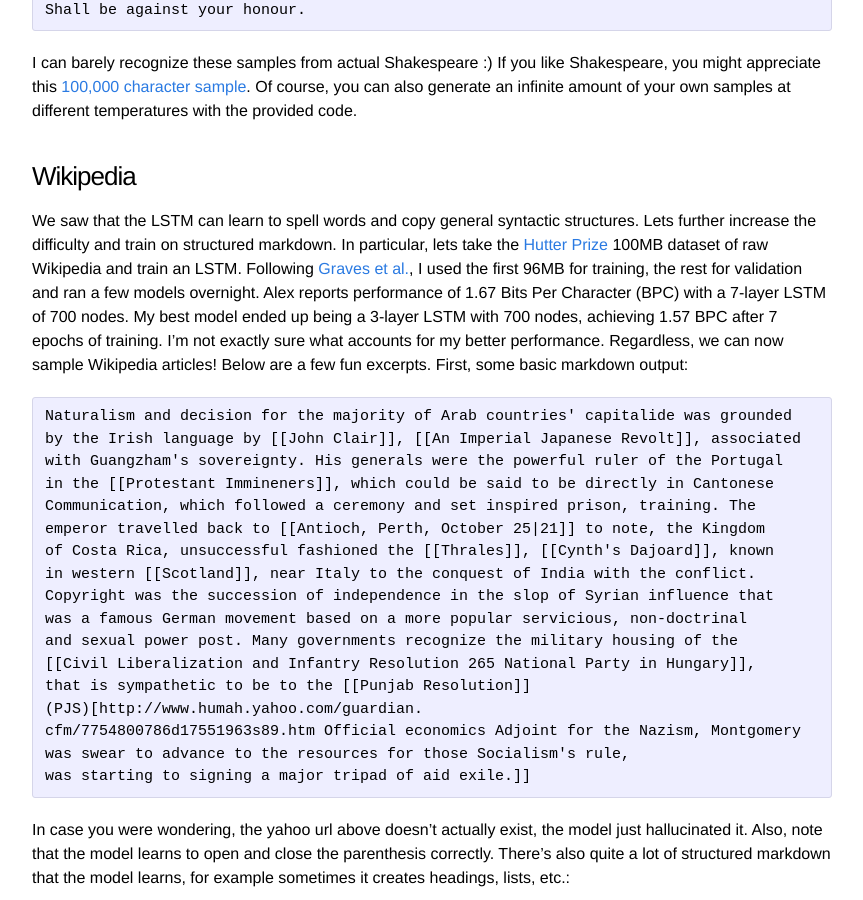
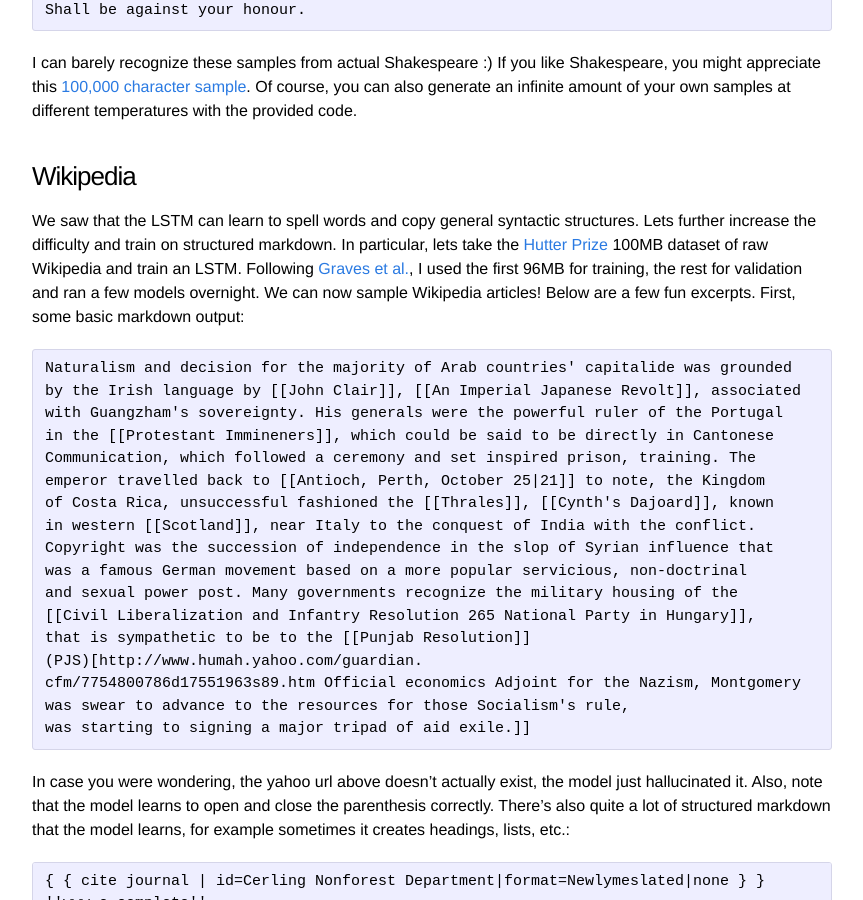
Before and after one commit to karpathy/karpathy.github.io, a Jekyll site: the page built from _posts/2015-05-21-rnn-effectiveness.markdown, in a window 1280 px wide and 900 px high, scrolled down 7242 px. Shown: the whole window, without its empty margins (208-1071 px from the left). Built offline with Jekyll 4.4.1, drawn with Linux system fonts in a browser that asks for light colours; Markdown is read by kramdown in place of the engine named in the settings; formulas are drawn with MathJax 3; comment, search, counter and statistics services are not loaded.

Commit message:
removing mentions of bpcs

````diff
--- a/_posts/2015-05-21-rnn-effectiveness.markdown
+++ b/_posts/2015-05-21-rnn-effectiveness.markdown
@@ -172,7 +172,7 @@ I can barely recognize these samples from actual Shakespeare :) If you like Shak
 
 ### Wikipedia
 
-We saw that the LSTM can learn to spell words and copy general syntactic structures. Lets further increase the difficulty and train on structured markdown. In particular, lets take the [Hutter Prize](http://prize.hutter1.net/) 100MB dataset of raw Wikipedia and train an LSTM. Following [Graves et al.](http://arxiv.org/abs/1308.0850), I used the first 96MB for training, the rest for validation and ran a few models overnight. Alex reports performance of 1.67 Bits Per Character (BPC) with a 7-layer LSTM of 700 nodes. My best model ended up being a 3-layer LSTM with 700 nodes, achieving 1.57 BPC after 7 epochs of training. I'm not exactly sure what accounts for my better performance. Regardless, we can now sample Wikipedia articles! Below are a few fun excerpts. First, some basic markdown output:
+We saw that the LSTM can learn to spell words and copy general syntactic structures. Lets further increase the difficulty and train on structured markdown. In particular, lets take the [Hutter Prize](http://prize.hutter1.net/) 100MB dataset of raw Wikipedia and train an LSTM. Following [Graves et al.](http://arxiv.org/abs/1308.0850), I used the first 96MB for training, the rest for validation and ran a few models overnight. We can now sample Wikipedia articles! Below are a few fun excerpts. First, some basic markdown output:
 
 ```
 Naturalism and decision for the majority of Arab countries' capitalide was grounded
````
